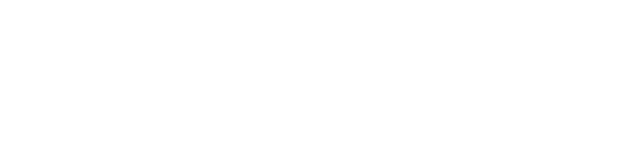
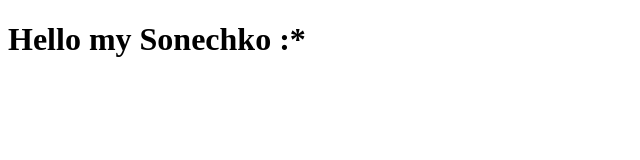
Before and after one commit to MrKrodbon/example, a plain HTML site: page index.html in a window 1280 px wide. Shown: the whole page, without its empty margins (0-640 px from the left). Drawn offline with Linux system fonts and the light colour scheme.

Commit message:
add h1 text

```diff
--- a/index.html
+++ b/index.html
@@ -13,12 +13,7 @@
     <link rel="stylesheet" href="" />
   </head>
   <body>
-    <!--[if lt IE 7]>
-      <p class="browsehappy">
-        You are using an <strong>outdated</strong> browser. Please
-        <a href="#">upgrade your browser</a> to improve your experience.
-      </p>
-    <![endif]-->
+    <h1>Hello my Sonechko :*</h1>
 
     <script src="" async defer></script>
   </body>
```
